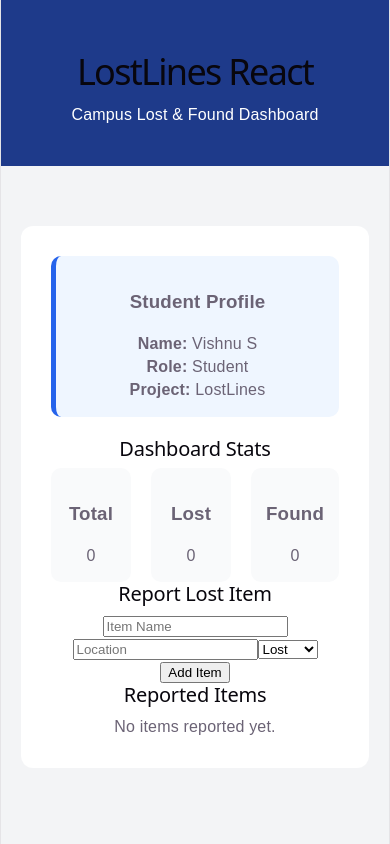
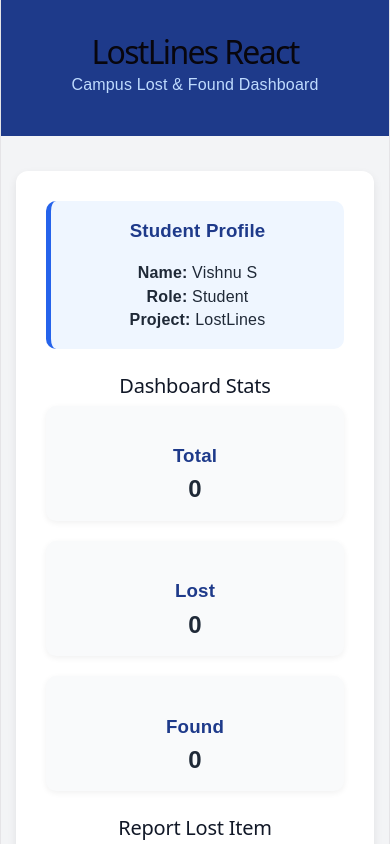
Before and after one commit to VISHNU23CSB61/lostlines, a React (Vite) app in the folder lostlines-react/: page / in a window 390 px wide. Shown: the top 844 px of the page. Built offline with nearby package versions, Linux system fonts and the light colour scheme.

Commit message:
updated the UI

```diff
--- a/lostlines-react/src/App.css
+++ b/lostlines-react/src/App.css
@@ -2,6 +2,7 @@ body {
     margin: 0;
     font-family: Arial, sans-serif;
     background-color: #f3f4f6;
+    color: #1f2937;
 }
 
 header {
@@ -9,6 +10,16 @@ header {
     color: white;
     text-align: center;
     padding: 40px 20px;
+}
+
+header h1 {
+    margin: 0;
+    font-size: 2.5rem;
+}
+
+header p {
+    margin-top: 10px;
+    color: #bfdbfe;
 }
 
 main {
@@ -21,25 +32,131 @@ section {
     background: white;
     padding: 30px;
     border-radius: 12px;
+    box-shadow: 0 4px 10px rgba(0,0,0,0.08);
 }
 
 .profile-card {
     background: #eff6ff;
-    padding: 15px;
+    padding: 18px;
     border-left: 5px solid #2563eb;
     border-radius: 10px;
-    margin-bottom: 20px;
+    margin-bottom: 25px;
+}
+
+.profile-card h3 {
+    margin-top: 0;
+    color: #1e3a8a;
 }
 
 .stats {
     display: flex;
     gap: 20px;
+    margin-bottom: 25px;
 }
 
 .card {
     flex: 1;
     background: #f9fafb;
-    padding: 15px;
+    padding: 20px;
     border-radius: 10px;
     text-align: center;
+    box-shadow: 0 2px 6px rgba(0,0,0,0.06);
 }
+
+.card h3 {
+    color: #1e3a8a;
+    margin-bottom: 10px;
+}
+
+.card p {
+    font-size: 1.5rem;
+    font-weight: bold;
+}
+
+form {
+    display: flex;
+    flex-direction: column;
+    gap: 15px;
+    margin: 25px 0;
+}
+
+form input,
+form select {
+    width: 100%;
+    padding: 12px;
+    font-size: 16px;
+    border: 1px solid #d1d5db;
+    border-radius: 8px;
+}
+
+form button {
+    width: 100%;
+    padding: 12px;
+    background-color: #2563eb;
+    color: white;
+    border: none;
+    border-radius: 8px;
+    font-size: 16px;
+    font-weight: bold;
+    cursor: pointer;
+}
+
+form button:hover {
+    background-color: #1d4ed8;
+}
+
+ul {
+    list-style: none;
+    padding: 0;
+}
+
+li {
+    background: #f9fafb;
+    padding: 18px;
+    border-radius: 10px;
+    margin-bottom: 15px;
+    border-left: 5px solid #2563eb;
+    box-shadow: 0 2px 6px rgba(0,0,0,0.06);
+}
+
+li strong {
+    font-size: 1.2rem;
+    color: #111827;
+}
+
+li p {
+    margin: 6px 0;
+}
+
+li button {
+    background-color: #ef4444;
+    color: white;
+    border: none;
+    padding: 8px 14px;
+    border-radius: 6px;
+    cursor: pointer;
+}
+
+li button:hover {
+    background-color: #dc2626;
+}
+
+h2 {
+    color: #111827;
+    margin-top: 25px;
+}
+
+@media (max-width: 768px) {
+    main {
+        margin: 20px auto;
+        padding: 15px;
+    }
+
+    header h1 {
+        font-size: 2rem;
+    }
+
+    .stats {
+        flex-direction: column;
+    }
+}
```
